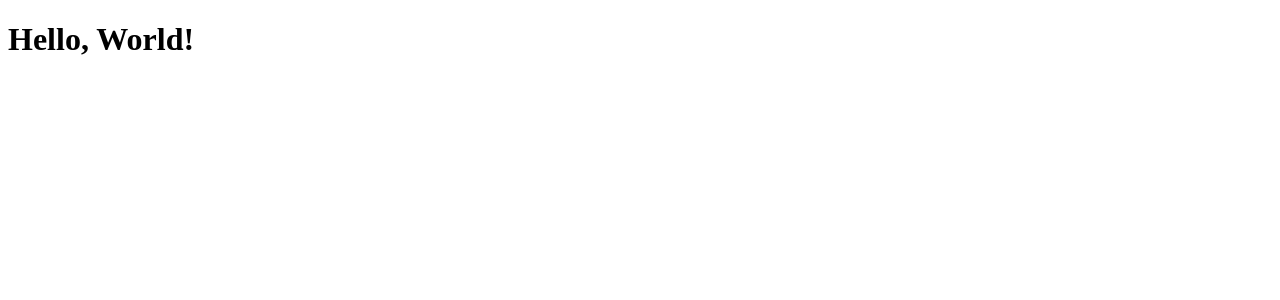
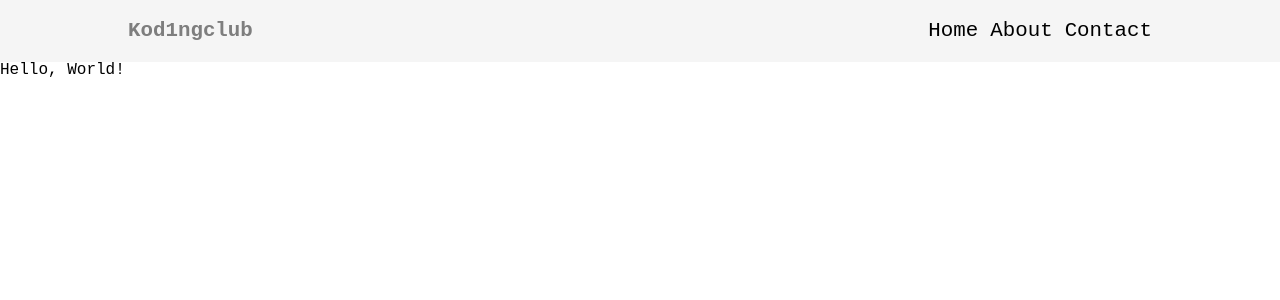
Before and after one commit to kod1ngclub/kod1nghub, a Next.js app: page / in a window 1280 px wide. Shown: the top 300 px of the page. Built offline with nearby package versions, Linux system fonts and the light colour scheme.

Commit message:
FEAT: Implemented layout.tsx with nav component

```diff
--- a/src/app/layout.tsx
+++ b/src/app/layout.tsx
@@ -1,7 +1,12 @@
+import { Nav } from "@/components/nav"
+
+import "@/style/style.min.css"
+
 const Layout = ({ children }: Readonly<{ children: React.ReactNode }> ) => {
     return (
         <html>
             <body>
+                <Nav />
                 {children}
             </body>
         </html>
```
